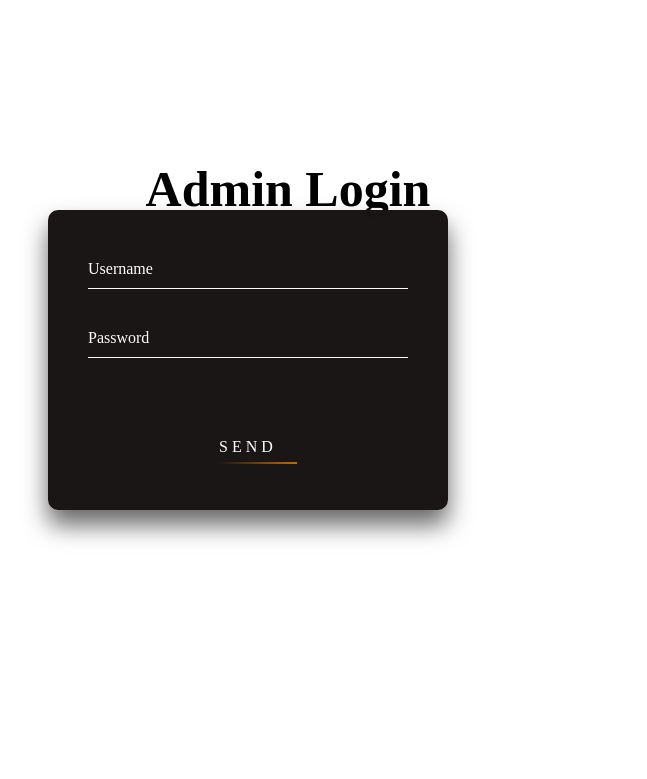
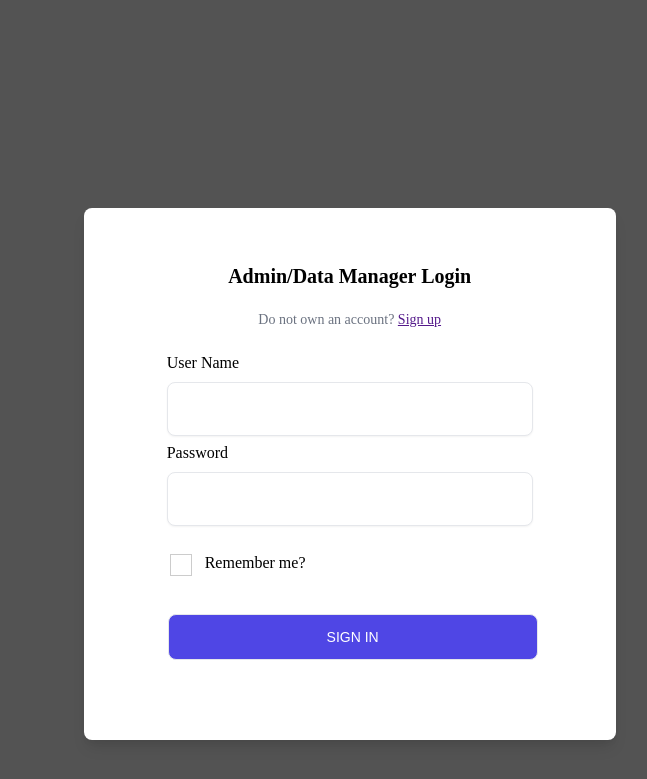
Before and after one commit to EricLi0473/CSCI321, a Flask app: template templates/front-end page/adminSystem/adminLoginPage.html in a window 1280 px wide. Shown: the top 779 px of the page, without its empty margins (392-1039 px from the left). Run offline with Flask 3, Linux system fonts and the light colour scheme; the template is opened without the code that fills it, so the values that code supplies are empty.

Commit message:
JinWei upload, user page and admin page, not complete yet

```diff
--- a/app.py
+++ b/app.py
@@ -1,5 +1,5 @@
 from flask import Flask, request, render_template, redirect, url_for
-import pandas as pd
+
 
 
 app = Flask(__name__)
--- /dev/null
+++ b/static/adminSystem/adminLogin.css
@@ -0,0 +1,135 @@
+/* login box css style */
+body{
+  background-color: rgb(83, 83, 83);
+}
+
+.form {
+  position: relative;
+  left: 37%;
+  top: 200px;
+  background-color: #fff;
+  display: block;
+  padding: 1rem;
+  max-width: 500px;
+  height: 500px;
+  border-radius: 0.5rem;
+  box-shadow: 0 10px 15px -3px rgba(0, 0, 0, 0.1), 0 4px 6px -2px rgba(0, 0, 0, 0.05);
+}
+
+.form-title {
+  caret-color: transparent;
+  font-size: 1.25rem;
+  line-height: 1.75rem;
+  font-weight: 600;
+  text-align: center;
+  color: #000;
+
+}
+
+.input-container {
+  text-align: center;
+  position: relative;
+  top: 30px;
+}
+
+.input-container input, .form button {
+  outline: none;
+  border: 1px solid #e5e7eb;
+  margin: 8px 0;
+}
+
+.input-container input {
+  background-color: #fff;
+  padding: 1rem;
+  padding-right: 3rem;
+  font-size: 0.875rem;
+  line-height: 1.25rem;
+  width: 300px;
+  border-radius: 0.5rem;
+  box-shadow: 0 1px 2px 0 rgba(0, 0, 0, 0.05);
+}
+
+.input-container label{
+  position: absolute;
+  top: -20px;
+}
+
+.submit {
+  position: relative;
+  top: 100px;
+  display: block;
+  padding-top: 0.75rem;
+  padding-bottom: 0.75rem;
+  padding-left: 1.25rem;
+  padding-right: 1.25rem;
+  background-color: #4F46E5;
+  color: #ffffff;
+  font-size: 0.875rem;
+  line-height: 1.25rem;
+  font-weight: 500;
+  width: 74%;
+  left: 68px;
+  border-radius: 0.5rem;
+  text-transform: uppercase;
+}
+
+.signup-link {
+  color: #6B7280;
+  font-size: 0.875rem;
+  line-height: 1.25rem;
+  text-align: center;
+}
+
+
+.checkbox-container {
+  display: block;
+  position: relative;
+  padding-left: 35px;
+  margin-bottom: 12px;
+  cursor: pointer;
+  top: 70px;
+  left: 70px;
+}
+
+.checkbox-container input {
+  position: absolute;
+  opacity: 0;
+  cursor: pointer;
+}
+
+.checkmark {
+  position: absolute;
+  top: 0px;
+  left: 0px;
+  width: 20px;
+  height: 20px;
+  border: 1px solid #ccc;
+}
+
+.checkbox-container:hover input ~ .checkmark {
+  background-color: #f4f4f4;
+}
+
+.checkbox-container input:checked ~ .checkmark {
+  background-color: #2196F3;
+}
+
+.checkmark:after {
+  content: "";
+  position: absolute;
+  display: none;
+}
+
+.checkbox-container input:checked ~ .checkmark:after {
+  display: block;
+}
+
+.checkbox-container .checkmark:after {
+  left: 7px;
+  top: 3px;
+  width: 5px;
+  height: 10px;
+  border: solid white;
+  border-width: 0 3px 3px 0;
+  transform: rotate(45deg);
+}
--- a/static/adminSystem/adminStyle.css
+++ /dev/null
@@ -1,165 +0,0 @@
-/* login box css style */
-.login-box {
-    position: absolute;
-    top: 45%;
-    left: 50%;
-    width: 400px;
-    padding: 40px;
-    transform: translate(-50%, -50%);
-    background: rgba(24, 20, 20, 0.987);
-    box-sizing: border-box;
-    box-shadow: 0 15px 25px rgba(0,0,0,.6);
-    border-radius: 10px;
-  }
-
-  .login-box .user-box {
-    position: relative;
-  }
-
-  .login-box .user-box input {
-    width: 100%;
-    padding: 10px 0;
-    font-size: 16px;
-    color: #fff;
-    margin-bottom: 30px;
-    border: none;
-    border-bottom: 1px solid #fff;
-    outline: none;
-    background: transparent;
-  }
-
-  .login-box .user-box label {
-    position: absolute;
-    top: 0;
-    left: 0;
-    padding: 10px 0;
-    font-size: 16px;
-    color: #fff;
-    pointer-events: none;
-    transition: .5s;
-  }
-
-  .login-box .user-box input:focus ~ label,
-  .login-box .user-box input:valid ~ label {
-    top: -20px;
-    left: 0;
-    color: #bdb8b8;
-    font-size: 12px;
-  }
-
-  .login-box form a {
-    position: relative;
-    display: inline-block;
-    padding: 10px 20px;
-    color: #ffffff;
-    font-size: 16px;
-    text-decoration: none;
-    text-transform: uppercase;
-    overflow: hidden;
-    transition: .5s;
-    margin-top: 40px;
-    letter-spacing: 4px
-  }
-
-  .login-box a:hover {
-    background: #e77f09;
-    color: #fff;
-    border-radius: 5px;
-    box-shadow: 0 0 5px #e77f09,
-                0 0 25px #e77f09,
-                0 0 50px #e77f09,
-                0 0 100px #e77f09;
-  }
-
-  .login-box a span {
-    position: absolute;
-    display: block;
-  }
-
-  @keyframes btn-anim1 {
-    0% {
-      left: -100%;
-    }
-
-    50%,100% {
-      left: 100%;
-    }
-  }
-
-  .login-box a span:nth-child(1) {
-    bottom: 2px;
-    left: -100%;
-    width: 100%;
-    height: 2px;
-    background: linear-gradient(90deg, transparent, #e77f09);
-    animation: btn-anim1 2s linear infinite;
-  }
-
-
-  /* title text css style */
-  .titleText {
-    position: absolute;
-    top: 20%;
-    left: 42%;
-    font-weight: 600;
-    font-size: 16px;
-
-    font-family: "Arial, Helvetica, sans-serif";
-    caret-color: transparent;
-  }
-
-
-  /* navigate box css style */
-  .input {
-    caret-color: transparent;
-    display: flex;
-    flex-direction: column;
-    width: 200px;
-    background-color: #0D1117;
-    justify-content: center;
-    border-radius: 5px
-  }
-
-  .value {
-    background-color: transparent;
-    border: none;
-    padding: 10px;
-    color: white;
-    display: flex;
-    position: relative;
-    gap: 5px;
-    cursor: pointer;
-    border-radius: 4px;
-  }
-
-  .value:not(:active):hover,
-  .value:focus {
-    background-color: #21262C;
-  }
-
-  .value:focus,
-  .value:active {
-    background-color: #1A1F24;
-    outline: none;
-  }
-
-  .value::before {
-    content: "";
-    position: absolute;
-    top: 5px;
-    left: -10px;
-    width: 5px;
-    height: 80%;
-    background-color: #2F81F7;
-    border-radius: 5px;
-    opacity: 0;
-  }
-
-  .value:focus::before,
-  .value:active::before {
-    opacity: 1;
-  }
-
-  .value svg {
-    width: 15px
-  }
--- a/templates/front-end page/adminSystem/adminLoginPage.html
+++ b/templates/front-end page/adminSystem/adminLoginPage.html
@@ -4,30 +4,42 @@
     <meta charset="UTF-8">
     <meta name="viewport" content="width=device-width, initial-scale=1.0">
     <title>adminLoginPage</title>
-    <link rel="stylesheet" href="../../../static/adminSystem/adminStyle.css" >
+    <link rel="stylesheet" href="../../../static/adminSystem/adminLogin.css" >
 </head>
 
 
 
 <body>
-    <h href="#" class="titleText" style="font-size: 50px;">Admin Login</h>
+  <form class="form"><br>
+    <p class="form-title">Admin/Data Manager Login</p>
+    <p class="signup-link">
+      Do not own an account?
+       <a href="">Sign up</a>
+     </p>
+     <div class="input-container">
+      <label >
+        User Name
+      </label>
+       <input type="account">
+       <span>
+       </span>
+   </div>
+   <div class="input-container">
+    <label style="position: absolute; top: 0px;">
+      Password
+    </label>
+       <input type="password" style="position: relative; top: 20px;">
+     </div>
+     <label class="checkbox-container">
+      <input type="radio" name="gender" value="male">
+      <span class="checkmark"></span> Remember me?
+    </label>
+      <button type="submit" class="submit">
+     Sign in
+   </button>
 
-    <div class="login-box">
 
-        <form>
-          <div class="user-box">
-            <input type="text" name="" required="">
-            <label>Username</label>
-          </div>
-          <div class="user-box">
-            <input type="password" name="" required="">
-            <label>Password</label>
-          </div><center>
-          <a href="adminPage.html">
-                 SEND
-             <span></span>
-          </a></center>
-        </form>
-      </div>
+</form>
+
 </body>
 </html>
```
